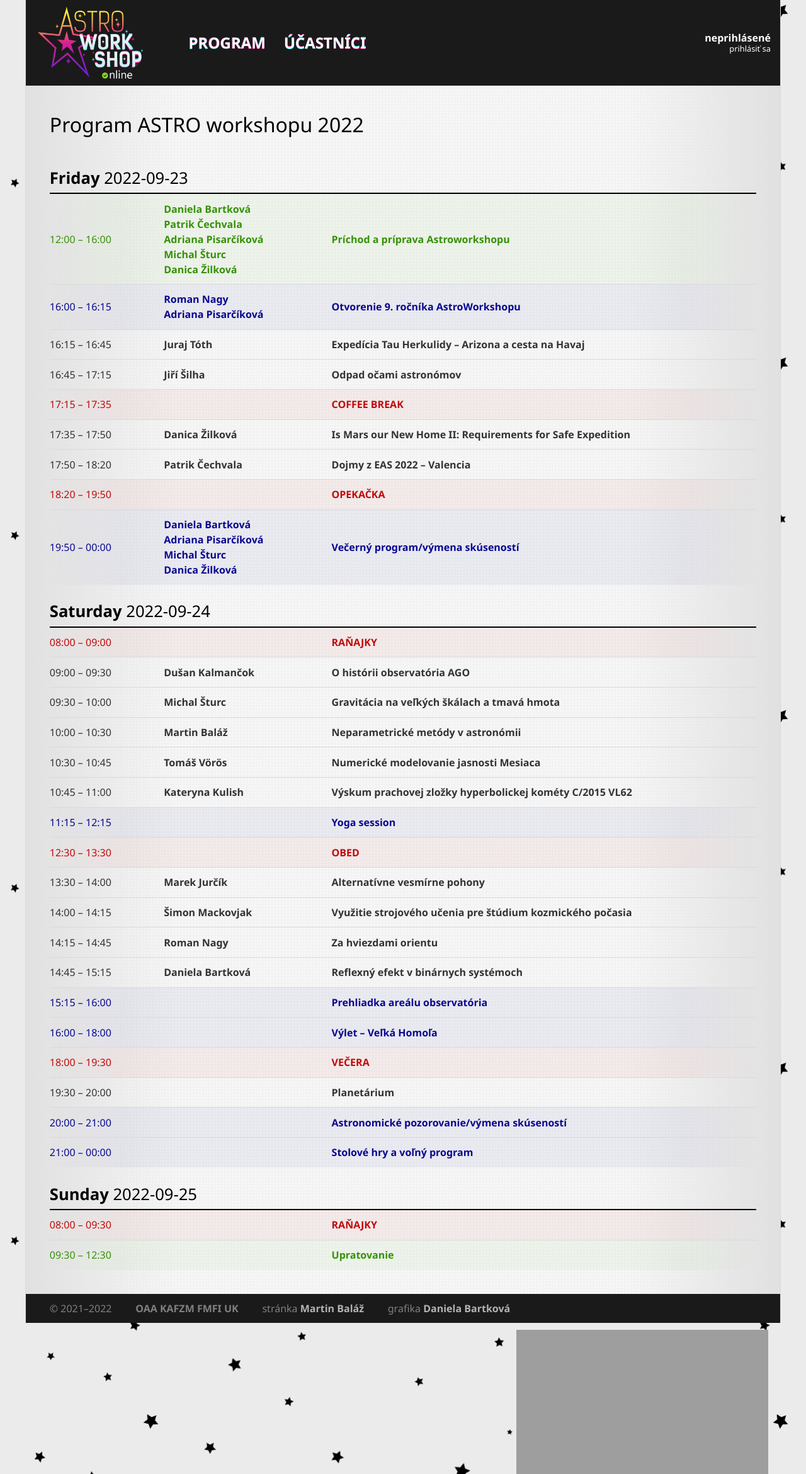
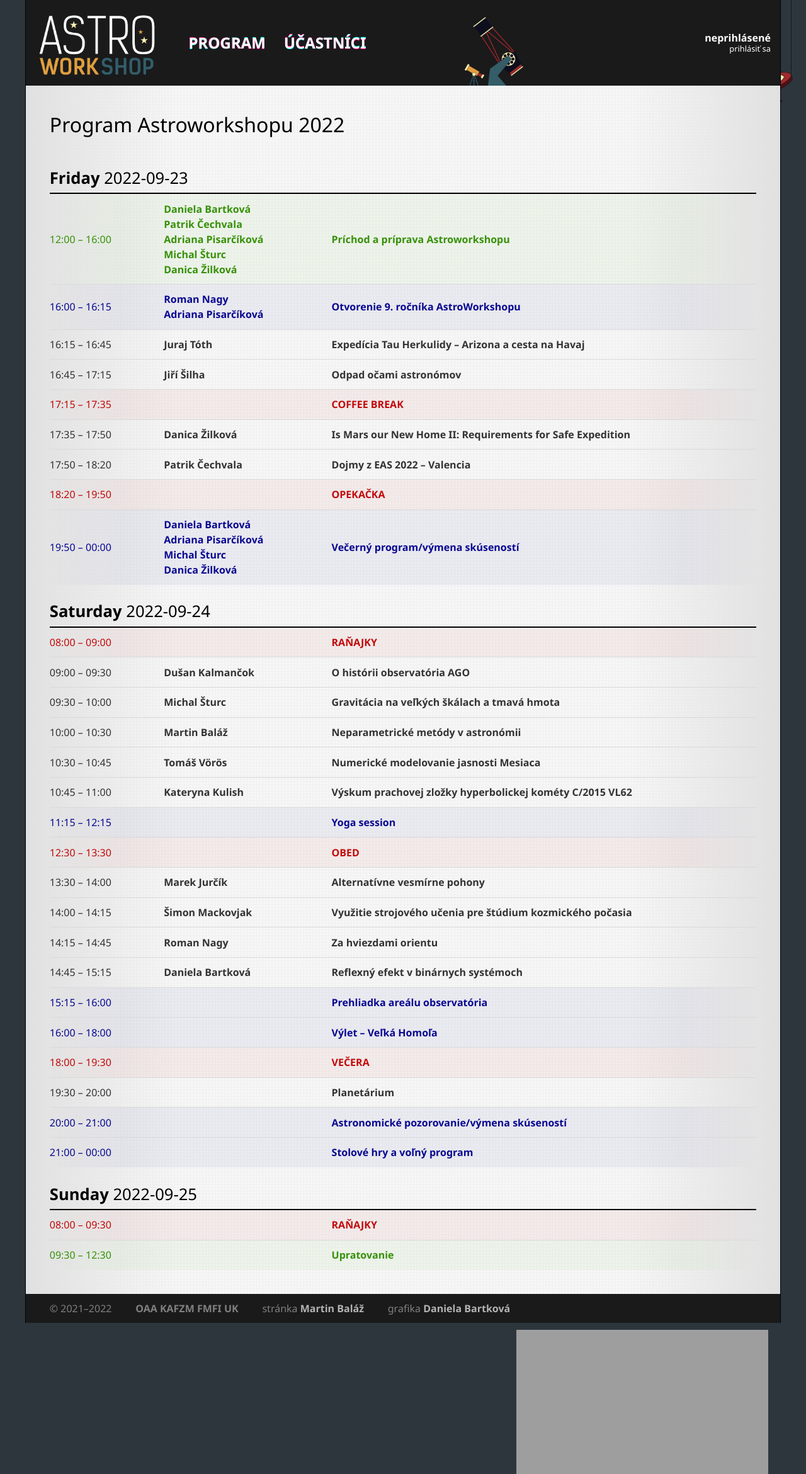
Before and after one commit to sesquideus/astroworkshop, a Django app: page / in a window 1280 px wide. Shown: the top 2341 px of the page at 63% size. Run offline with Django 3.2, Linux system fonts and the light colour scheme; data comes from the database, SQL or seed files in the repository; grey boxes are pictures that could not be loaded.

Commit message:
New background and year-based CSS

```diff
--- a/core/templates/core/base.html
+++ b/core/templates/core/base.html
@@ -16,7 +16,9 @@
         <link rel="icon" type="image/png" href="{% static "images/favicon.png" %}" />
         {% block headextra %}{% endblock %}
     </head>
-    <body>
+
+    {% now "Y" as current_year %}
+    <body class="year{{ current_year }}">
         <div class="wrapper">
             <div class="entire">
                 {% include 'core/header.html' %}
--- a/core/templates/core/header.html
+++ b/core/templates/core/header.html
@@ -1,10 +1,12 @@
 {% load static %}
 
-<div class="bar header">
+{% now "Y" as current_year %}
+<div class="bar header year{{ current_year }}">
+    {% comment %}
     <div class="title">
         <img src="{% static 'images/web_logo.png' %}" alt="Logo" class="logo" />
     </div>
-    {% now "Y" as current_year %}
+    {% endcomment %}
     <div class="menu-strip">
         <ul class="strip">
             <li>
--- a/core/templates/core/programme.html
+++ b/core/templates/core/programme.html
@@ -3,7 +3,7 @@
 
 {% block pagetitle %}
     <h2>
-        Program ASTRO workshopu {{ event.code }}
+        Program Astroworkshopu {{ event.code }}
         {% if perms.core.change_event %}
             <a class="admin" href="{% url 'admin:core_event_change' event.id %}">&#x270E;</a>
         {% endif %}
--- a/core/views/slot.py
+++ b/core/views/slot.py
@@ -3,18 +3,17 @@ import django
 import pytz
 from django.db.models import F, Q, ExpressionWrapper, Func, When, DateTimeField
 from django.db.models.functions import TruncDay
-from django.shortcuts import get_object_or_404
 
-from core.models import Slot, Event
+import core
 
 
 class ProgrammeView(django.views.generic.ListView):
-    model = Slot
+    model = core.models.Slot
     context_object_name = 'slots'
     template_name = 'core/programme.html'
 
     def get_queryset(self):
-        self.event = get_object_or_404(Event, code=self.kwargs.get('year', datetime.date.today().year))
+        self.event = django.shortcuts.get_object_or_404(core.models.Event, code=self.kwargs.get('year', datetime.date.today().year))
 
         return self.model.objects \
             .with_people() \
@@ -38,7 +37,7 @@ class DayProgrammeView(ProgrammeView):
 
 
 class SlotView(django.views.generic.DetailView):
-    model = Slot
+    model = core.models.Slot
     context_object_name = 'slot'
     template_name = 'core/slot.html'
     slug_field = 'id'
--- a/static/css/main.css
+++ b/static/css/main.css
@@ -15,6 +15,13 @@ body {
     background-size: 1000px 560px;
 }
 
+body.year2022 {
+    background-size: 100%;
+    background-repeat: no-repeat;
+    background-image: url("/static/images/background-2022.png");
+    background-color: #2D363D;
+}
+
 div.wrapper {
 }
 
@@ -22,7 +29,7 @@ div.entire {
     margin: auto;
     max-width: 1200px;
     min-height: 100vh;
-    border-color: hsl(0, 0%, 85%);
+    border-color: black;
     border-style: solid;
     border-width: 0px 1px;
     background-size: 5px 5px;
@@ -43,6 +50,13 @@ div.header {
     height: 36mm;
     padding: 3mm 5mm;
     color: white;
+    background-size: auto 100%;
+    background-repeat: no-repeat;
+    background-image: url("/static/images/banner-2021.png");
+}
+
+div.header.year2022 {
+    background-image: url("/static/images/banner-2022.png");
 }
 
 div.footer {
```
Also changed, not shown: static/images/background-2022.png (added), static/images/background-default.png (renamed from static/images/background.png), static/images/banner-2022.png (added), static/images/web-logo-2021.png (renamed from static/images/web_logo.png), static/images/web_logo-2022.png (added).
